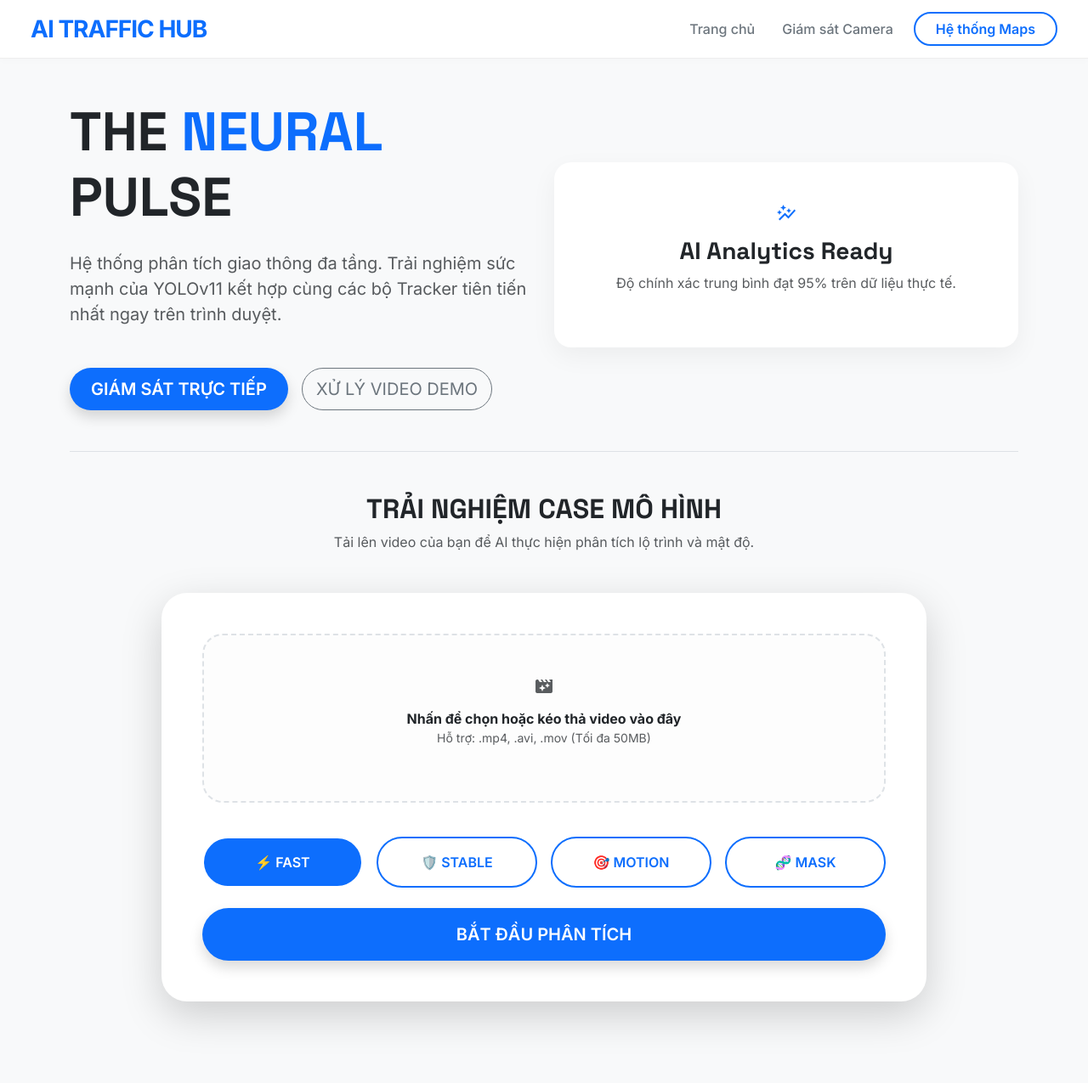
After one commit to Dunglele/Model_AITRAFFIC, a Django app: template analytics/templates/analytics/index.html in a window 1280 px wide. The commit adds this page. Shown: the whole page at 85% size. Run offline with Django 5.2, Linux system fonts and the light colour scheme; the template is opened without the code that fills it, so the values that code supplies are empty.

Commit message:
release: Nâng cấp v2.5 (Live Heatmap, Phân trang, Bộ lọc & Giao diện Light Theme chuyên nghiệp)

```diff
--- a/analytics/models.py
+++ b/analytics/models.py
@@ -5,6 +5,10 @@ class TrafficCamera(models.Model):
     camera_id = models.CharField(max_length=100, unique=True, null=True, blank=True, verbose_name="ID Camera (Hex)")
     image_source_url = models.URLField(null=True, blank=True, verbose_name="URL Ảnh trực tiếp")
     last_image = models.ImageField(upload_to='live_snapshots/', null=True, blank=True)
+
+    # Tọa độ địa lý
+    latitude = models.FloatField(null=True, blank=True, verbose_name="Vĩ độ")
+    longitude = models.FloatField(null=True, blank=True, verbose_name="Kinh độ")
 
     # Thống kê hiện tại
     current_density = models.FloatField(default=0.0)
--- a/analytics/templates/analytics/base.html
+++ b/analytics/templates/analytics/base.html
@@ -6,31 +6,92 @@
     <title>AI Traffic Hub - {% block title %}Dashboard{% endblock %}</title>
     <!-- Bootstrap 5 CSS -->
     <link href="https://cdn.jsdelivr.net/npm/bootstrap@5.3.0/dist/css/bootstrap.min.css" rel="stylesheet">
-    <!-- Google Fonts & Icons -->
-    <link href="https://fonts.googleapis.com/css2?family=Inter:wght@400;700&display=swap" rel="stylesheet">
+    <!-- Google Fonts -->
+    <link href="https://fonts.googleapis.com/css2?family=Inter:wght@400;500;600;700&family=Space+Grotesk:wght@500;700&display=swap" rel="stylesheet">
     <link rel="stylesheet" href="https://fonts.googleapis.com/icon?family=Material+Icons">
     <style>
-        body { font-family: 'Inter', sans-serif; background-color: #060e20; color: #dee5ff; }
-        .navbar { background-color: rgba(6, 14, 32, 0.8); backdrop-filter: blur(10px); border-bottom: 1px solid rgba(161, 250, 255, 0.1); }
-        .card { background-color: #0f1930; border: 1px solid rgba(255, 255, 255, 0.05); border-radius: 20px; transition: 0.3s; }
-        .card:hover { border-color: #a1faff; }
-        .text-primary-ai { color: #a1faff; }
-        .bg-primary-ai { background-color: #a1faff; }
+        :root {
+            --primary-blue: #0d6efd;
+            --bg-light: #f8f9fa;
+            --text-dark: #212529;
+            --card-shadow: 0 10px 30px rgba(0, 0, 0, 0.05);
+        }
+        body {
+            font-family: 'Inter', sans-serif;
+            background-color: var(--bg-light);
+            color: var(--text-dark);
+            min-height: 100vh;
+        }
+        h1, h2, h3, .font-headline { font-family: 'Space Grotesk', sans-serif; }
+
+        .navbar {
+            background-color: #ffffff !important;
+            border-bottom: 1px solid #eee;
+            box-shadow: 0 2px 10px rgba(0,0,0,0.02);
+        }
+        .navbar-brand { color: var(--primary-blue) !important; letter-spacing: -1px; }
+
+        .stats-card {
+            background: #ffffff;
+            border: 1px solid #eee;
+            border-radius: 20px;
+            padding: 1.5rem;
+            box-shadow: var(--card-shadow);
+            transition: transform 0.3s ease;
+        }
+        .stats-card:hover { transform: translateY(-5px); }
+
+        .card {
+            border: none;
+            border-radius: 20px;
+            box-shadow: var(--card-shadow);
+            background: #ffffff;
+        }
+
+        .btn-primary-ai {
+            background-color: var(--primary-blue);
+            color: white;
+            border: none;
+            padding: 10px 25px;
+            border-radius: 50px;
+            font-weight: 600;
+        }
+        .btn-primary-ai:hover { background-color: #0b5ed7; color: white; }
+
+        .btn-outline-primary-ai {
+            border: 2px solid var(--primary-blue);
+            color: var(--primary-blue);
+            border-radius: 50px;
+            font-weight: 600;
+        }
+        .btn-outline-primary-ai:hover { background-color: var(--primary-blue); color: white; }
+
+        .progress { background-color: #e9ecef; border-radius: 50px; }
+        .bg-primary-ai { background-color: var(--primary-blue); }
+
+        .nav-link { color: #6c757d !important; font-weight: 500; }
+        .nav-link:hover, .nav-link.active { color: var(--primary-blue) !important; }
     </style>
     {% block extra_css %}{% endblock %}
 </head>
 <body>
-    <nav class="navbar navbar-expand-lg navbar-dark sticky-top">
-        <div class="container">
-            <a class="navbar-brand fw-bold text-primary-ai" href="/">AI TRAFFIC HUB</a>
-            <div class="d-flex align-items-center">
-                <span class="badge bg-success rounded-pill me-3" style="font-size: 0.7rem;">LIVE SYSTEM</span>
-                <!-- <div class="rounded-circle bg-secondary" style="width: 35px; height: 35px;"></div> -->
+    <nav class="navbar navbar-expand-lg navbar-light sticky-top px-4">
+        <div class="container-fluid">
+            <a class="navbar-brand fw-bold fs-3" href="/">AI TRAFFIC HUB</a>
+            <button class="navbar-toggler" type="button" data-bs-toggle="collapse" data-bs-target="#navbarNav">
+                <span class="navbar-toggler-icon"></span>
+            </button>
+            <div class="collapse navbar-collapse" id="navbarNav">
+                <ul class="navbar-nav ms-auto gap-3 align-items-center">
+                    <li class="nav-item"><a class="nav-link" href="{% url 'index' %}">Trang chủ</a></li>
+                    <li class="nav-item"><a class="nav-link" href="{% url 'camera_list' %}">Giám sát Camera</a></li>
+                    <li class="nav-item"><a class="btn btn-outline-primary-ai px-4" href="/map">Hệ thống Maps</a></li>
+                </ul>
             </div>
         </div>
     </nav>
 
-    <div class="container mt-5">
+    <div class="container py-5">
         {% block content %}{% endblock %}
     </div>
 
--- /dev/null
+++ b/analytics/templates/analytics/index.html
@@ -0,0 +1,152 @@
+{% extends 'analytics/base.html' %}
+
+{% block title %}Chào mừng - AI Traffic Hub{% endblock %}
+
+{% block extra_css %}
+<style>
+    .upload-zone {
+        border: 2px dashed #dee2e6;
+        border-radius: 24px;
+        padding: 3rem;
+        transition: 0.3s;
+        background: #fdfdfd;
+        cursor: pointer;
+    }
+    .upload-zone:hover { border-color: var(--primary-blue); background: #f8faff; }
+    .video-preview-container {
+        border-radius: 20px;
+        overflow: hidden;
+        background: #000;
+        display: none;
+        margin-top: 1.5rem;
+        box-shadow: 0 10px 30px rgba(0,0,0,0.1);
+    }
+    .btn-check:checked + .btn-outline-primary-ai {
+        background-color: var(--primary-blue);
+        color: white;
+    }
+</style>
+{% endblock %}
+
+{% block content %}
+<div class="row min-vh-75 align-items-center mb-5">
+    <div class="col-lg-6">
+        <h1 class="display-3 fw-bold text-dark mb-4">THE <span class="text-primary">NEURAL</span> PULSE</h1>
+        <p class="lead text-muted mb-5">Hệ thống phân tích giao thông đa tầng. Trải nghiệm sức mạnh của YOLOv11 kết hợp cùng các bộ Tracker tiên tiến nhất ngay trên trình duyệt.</p>
+
+        <div class="d-flex gap-3">
+            <a href="{% url 'camera_list' %}" class="btn btn-primary-ai btn-lg shadow">GIÁM SÁT TRỰC TIẾP</a>
+            <button class="btn btn-outline-secondary btn-lg rounded-pill" onclick="document.getElementById('demo-section').scrollIntoView({behavior: 'smooth'})">XỬ LÝ VIDEO DEMO</button>
+        </div>
+    </div>
+    <div class="col-lg-6 d-none d-lg-block">
+        <div class="stats-card text-center p-5 border-0">
+            <span class="material-icons display-1 text-primary mb-3">auto_graph</span>
+            <h3 class="fw-bold">AI Analytics Ready</h3>
+            <p class="text-muted">Độ chính xác trung bình đạt 95% trên dữ liệu thực tế.</p>
+        </div>
+    </div>
+</div>
+
+<div id="demo-section" class="py-5 border-top">
+    <div class="text-center mb-5">
+        <h2 class="fw-bold text-dark">TRẢI NGHIỆM CASE MÔ HÌNH</h2>
+        <p class="text-muted">Tải lên video của bạn để AI thực hiện phân tích lộ trình và mật độ.</p>
+    </div>
+
+    <div class="card p-4 p-lg-5 mx-auto border-0 shadow-lg" style="max-width: 900px; border-radius: 30px;">
+        <form id="uploadForm">
+            <div class="upload-zone text-center" id="dropZone" onclick="document.getElementById('videoFile').click()">
+                <span class="material-icons display-4 text-muted">movie_filter</span>
+                <p id="fileName" class="mt-2 text-dark fw-bold mb-0">Nhấn để chọn hoặc kéo thả video vào đây</p>
+                <p class="text-muted small">Hỗ trợ: .mp4, .avi, .mov (Tối đa 50MB)</p>
+                <input type="file" id="videoFile" class="d-none" accept="video/*">
+            </div>
+
+            <!-- PREVIEW VIDEO -->
+            <div class="video-preview-container" id="previewContainer">
+                <video id="videoPreview" class="w-100" controls></video>
+            </div>
+
+            <div class="row g-3 my-4">
+                <div class="col-6 col-md-3">
+                    <input type="radio" class="btn-check" name="mode" id="fast" value="fast" checked>
+                    <label class="btn btn-outline-primary-ai w-100 py-3" for="fast">⚡ FAST</label>
+                </div>
+                <div class="col-6 col-md-3">
+                    <input type="radio" class="btn-check" name="mode" id="stable" value="stable">
+                    <label class="btn btn-outline-primary-ai w-100 py-3" for="stable">🛡️ STABLE</label>
+                </div>
+                <div class="col-6 col-md-3">
+                    <input type="radio" class="btn-check" name="mode" id="motion" value="motion">
+                    <label class="btn btn-outline-primary-ai w-100 py-3" for="motion">🎯 MOTION</label>
+                </div>
+                <div class="col-6 col-md-3">
+                    <input type="radio" class="btn-check" name="mode" id="mask" value="mask">
+                    <label class="btn btn-outline-primary-ai w-100 py-3" for="mask">🧬 MASK</label>
+                </div>
+            </div>
+
+            <!-- PROGRESS BAR -->
+            <div id="progressContainer" class="d-none mb-4">
+                <div class="d-flex justify-content-between mb-2">
+                    <span class="small fw-bold text-primary" id="statusText">Đang tải lên...</span>
+                    <span class="small fw-bold text-muted" id="percentText">0%</span>
+                </div>
+                <div class="progress" style="height: 8px;">
+                    <div id="progressBar" class="progress-bar progress-bar-striped progress-bar-animated bg-primary" role="progressbar" style="width: 0%"></div>
+                </div>
+            </div>
+
+            <button type="button" id="startBtn" onclick="startUpload()" class="btn btn-primary-ai btn-lg w-100 py-3 shadow">BẮT ĐẦU PHÂN TÍCH</button>
+        </form>
+    </div>
+</div>
+
+<script>
+    const fileInput = document.getElementById('videoFile');
+    const preview = document.getElementById('videoPreview');
+    const previewContainer = document.getElementById('previewContainer');
+    const fileName = document.getElementById('fileName');
+
+    fileInput.onchange = function() {
+        const file = this.files[0];
+        if (file) {
+            fileName.innerText = file.name;
+            const fileURL = URL.createObjectURL(file);
+            preview.src = fileURL;
+            previewContainer.style.display = 'block';
+        }
+    };
+
+    function startUpload() {
+        const file = fileInput.files[0];
+        if (!file) { alert("Vui lòng chọn video!"); return; }
+
+        const progressContainer = document.getElementById('progressContainer');
+        const progressBar = document.getElementById('progressBar');
+        const percentText = document.getElementById('percentText');
+        const startBtn = document.getElementById('startBtn');
+
+        progressContainer.classList.remove('d-none');
+        startBtn.disabled = true;
+
+        // Giả lập quá trình tải lên và xử lý
+        let progress = 0;
+        const interval = setInterval(() => {
+            progress += Math.random() * 15;
+            if (progress >= 100) {
+                progress = 100;
+                clearInterval(interval);
+                document.getElementById('statusText').innerText = "Đang phân tích AI...";
+                setTimeout(() => {
+                    alert("Xử lý thành công! (Đây là bản demo giao diện)");
+                    location.reload();
+                }, 2000);
+            }
+            progressBar.style.width = progress + '%';
+            percentText.innerText = Math.round(progress) + '%';
+        }, 400);
+    }
+</script>
+{% endblock %}
--- a/analytics/urls.py
+++ b/analytics/urls.py
@@ -1,12 +1,14 @@
 from django.urls import path, include
 from rest_framework.routers import DefaultRouter
-from .views import TrafficCameraViewSet, camera_list, camera_detail
+from .views import TrafficCameraViewSet, camera_list, camera_detail, index, live_map
 
 router = DefaultRouter()
 router.register(r'cameras', TrafficCameraViewSet)
 
 urlpatterns = [
-    path('', camera_list, name='camera_list'),
+    path('', index, name='index'),
+    path('list/', camera_list, name='camera_list'),
+    path('map/', live_map, name='live_map'), # URL ban do moi
     path('camera/<int:pk>/', camera_detail, name='camera_detail'),
     path('api/', include(router.urls)),
 ]
```
Also changed, not shown: analytics/templates/analytics/camera_detail.html (+61 -65 lines), analytics/templates/analytics/camera_list.html (+80 -33 lines), analytics/templates/analytics/live_map.html (added, +116 -0 lines), analytics/views.py (+23 -25 lines), analytics/migrations/0003_trafficcamera_latitude_trafficcamera_longitude.py (added).
